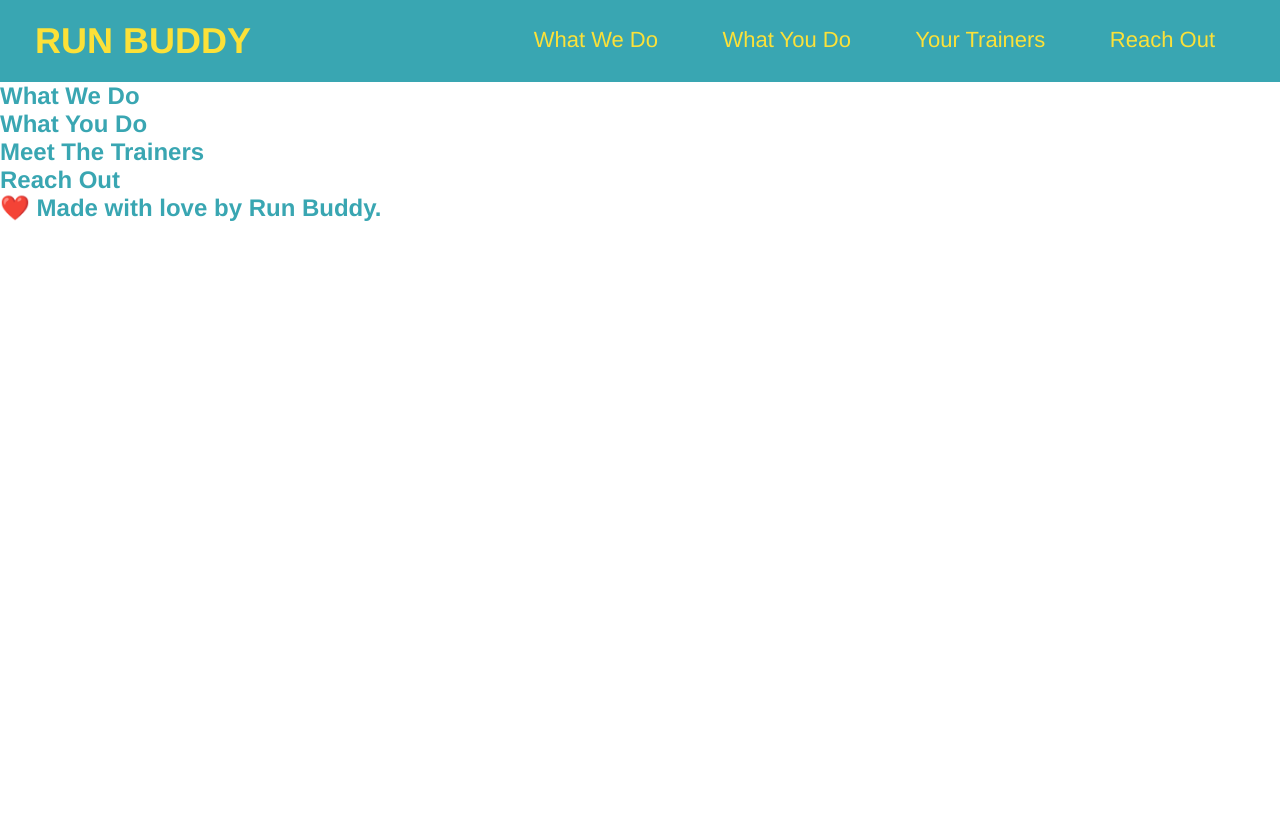
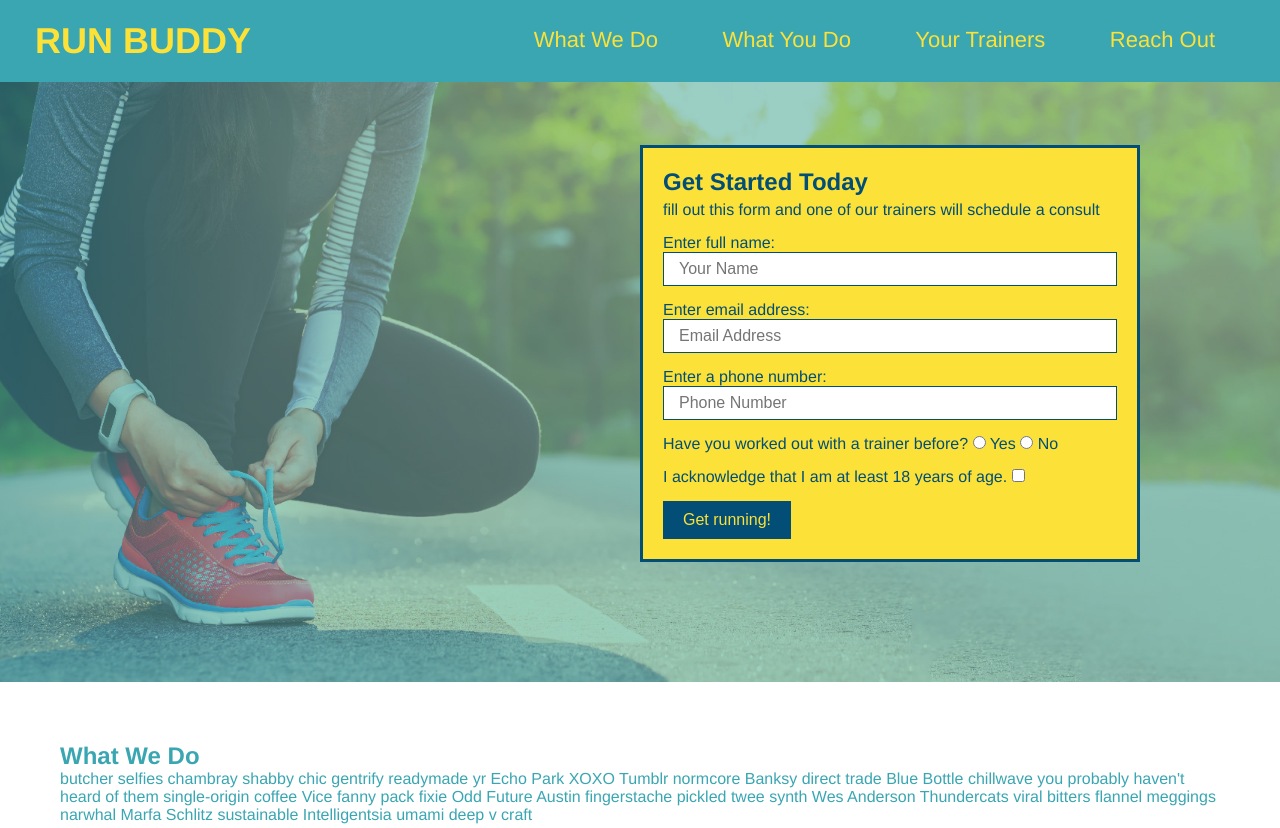
Before and after one commit to johnrip89/run-buddy, a plain HTML site: page index.html in a window 1280 px wide. Shown: the top 828 px of the page. Before the commit the page ends 800 px from the top, so only its background shows below. Drawn offline with Linux system fonts and the light colour scheme.

Commit message:
add what you do icons

```diff
--- a/assets/css/style.css
+++ b/assets/css/style.css
@@ -1,6 +1,7 @@
 * {
     margin: 0;
     padding: 0;
+    box-sizing: border-box;
 }
 
 body {
@@ -42,3 +43,76 @@ header nav ul li a {
     font-weight: lighter;
     font-size: 22px;
 }
+
+footer {
+    background: #fce138;
+    width: 100%;
+    padding: 40px 35px;
+}
+
+footer h2 {
+    display: inline;
+    color: #024e76;
+    font-size: 30px;
+    margin: 0;
+}
+
+footer div {
+    float: right;
+    line-height: 1.5;
+    text-align: right;
+}
+
+footer a {
+    color: #024e76
+}
+
+section {
+    padding: 60px;
+}
+
+.hero {
+    height: 600px;
+    background-image: url("../images/hero-bg.jpg");
+    background-size: cover;
+    background-position: center;
+    position: relative;
+}
+
+.hero-form {
+    border: 3px solid #024e76;
+    background-color: #fce138;
+    padding: 20px;
+    width: 500px;
+    color: #024e76;
+    position: absolute;
+    bottom: 120px;
+    right: 140px;
+}
+
+.hero-form p {
+    margin: 5px 0 15px 0;
+}
+
+.hero-form h3 {
+    font-size: 24px;
+    margin: 0;
+}
+
+.form-input {
+    border: 1px solid #024e76;
+    display: block;
+    padding: 7px 15px;
+    font-size: 16px;
+    color: #024e76;
+    width: 100%;
+    margin-bottom: 15px;
+}
+
+.hero-form button {
+    color: #fce138;
+    background-color: #024e76;
+    border: none;
+    padding: 10px 20px;
+    font-size: 16px;
+}
--- a/index.html
+++ b/index.html
@@ -29,27 +29,90 @@
             </nav>
         </header>
         <!-- hero/jumbotron -->
-        <section>
+        <section class="hero">
+            <div class="hero-form">
+                <h3>Get Started Today</h3>
+                <p>fill out this form and one of our trainers will schedule a consult</p>
+                <!-- Add form element -->
+                <form>
+                    <label for="name">Enter full name:</label>
+                    <input type="text" placeholder="Your Name" name="name" id="name" class="form-input">
+                    <label for="email">Enter email address:</label>
+                    <input type="email" placeholder="Email Address" name="email" id="email" class="form-input">
+                    <label for="phone">Enter a phone number:</label>
+                    <input type="tel" placeholder="Phone Number" name="phone" id="phone" class="form-input">
+                    <p>Have you worked out with a trainer before?
+                        <input type="radio" name="trainer-confirm" id="trainer-yes" />
+                        <label for="trainer-yes">Yes</label>
+                        <input type="radio" name="trainer-confirm" id="trainer-no">
+                        <label for="trainer-no">No</label>
+                    </p>
+                    <p>
+                        <label for="checkbox">
+                            I acknowledge that I am at least 18 years of age.
+                        </label>
+                        <input type="checkbox" name="age-confirm" id="checkbox" />
+                    </p>
+                    <button type="submit">
+                        Get running!
+                    </button>
+                </form>
+            </div>
         </section>
         <!-- "what we do" section -->
-        <section>
+        <section id="what-we-do">
             <h2>What We Do</h2>
+            <p>butcher selfies chambray shabby chic gentrify readymade yr Echo Park XOXO Tumblr normcore Banksy direct trade Blue Bottle chillwave you probably haven't heard of them single-origin coffee Vice fanny pack fixie Odd Future Austin fingerstache pickled twee synth Wes Anderson Thundercats viral bitters flannel meggings narwhal Marfa Schlitz sustainable Intelligentsia umami deep v craft</p>
         </section>
+
         <!-- "what you do" section -->
-        <section>
+        <section id="what-you-do">
             <h2>What You Do</h2>
+
+            <div>
+              <img src="./assets/images/step-1.svg" alt="">
+              <h3>Step 1: Fill Out the Form Above.</h3>
+              <p>You're already here, so why not?</p>
+            </div>
+
+            <div>
+              <img src="./assets/images/step-2.svg" alt="" />
+              <h3>Step 2: Consult with One of Our Trainers.</h3>
+              <p>Are you here to build muscle, lose weight, or just feel good?</p>
+            </div>
+
+            <div>
+              <img src="./assets/images/step-3.svg" alt="" />
+              <h3>Step 3: Get Running.</h3>
+              <p>Hit the ground running (literally) once your trainer lays out your plan.</p>
+            </div>
+
+            <div>
+              <img src="./assets/images/step-4.svg" alt="" />
+              <h3>Step 4: See Results.</h3>
+              <p>Bi-weekly checkins with your trainer will keep you focused</p>
+            </div>
         </section>
+
         <!-- "meet the trainers" section -->
         <section>
             <h2>Meet The Trainers</h2>
         </section>
+
         <!-- "reach out" section -->
         <section>
             <h2>Reach Out</h2>
         </section>
+
+
+
         <!-- footer -->
         <footer>
             <h2>❤️ Made with love by Run Buddy.</h2>
+            <div>
+                <a href="#">Read Our Privacy Policy</a><br/>
+                &copy; 2019 Run Buddy, Inc.
+            </div>
         </footer>
     </body>
 </html>
```
Also changed, not shown: assets/images/hero-bg.jpg (added), assets/images/step-1.svg (added), assets/images/step-2.svg (added), assets/images/step-3.svg (added), assets/images/step-4.svg (added).
